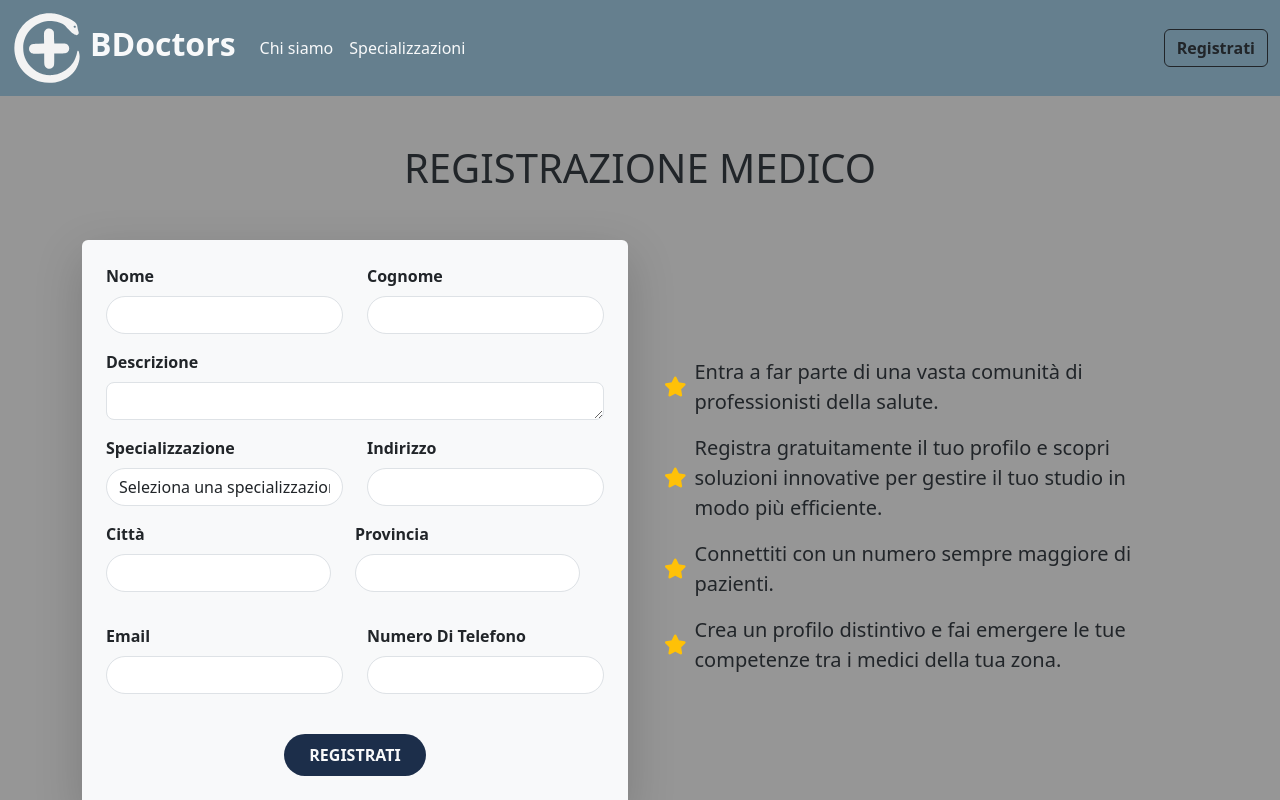
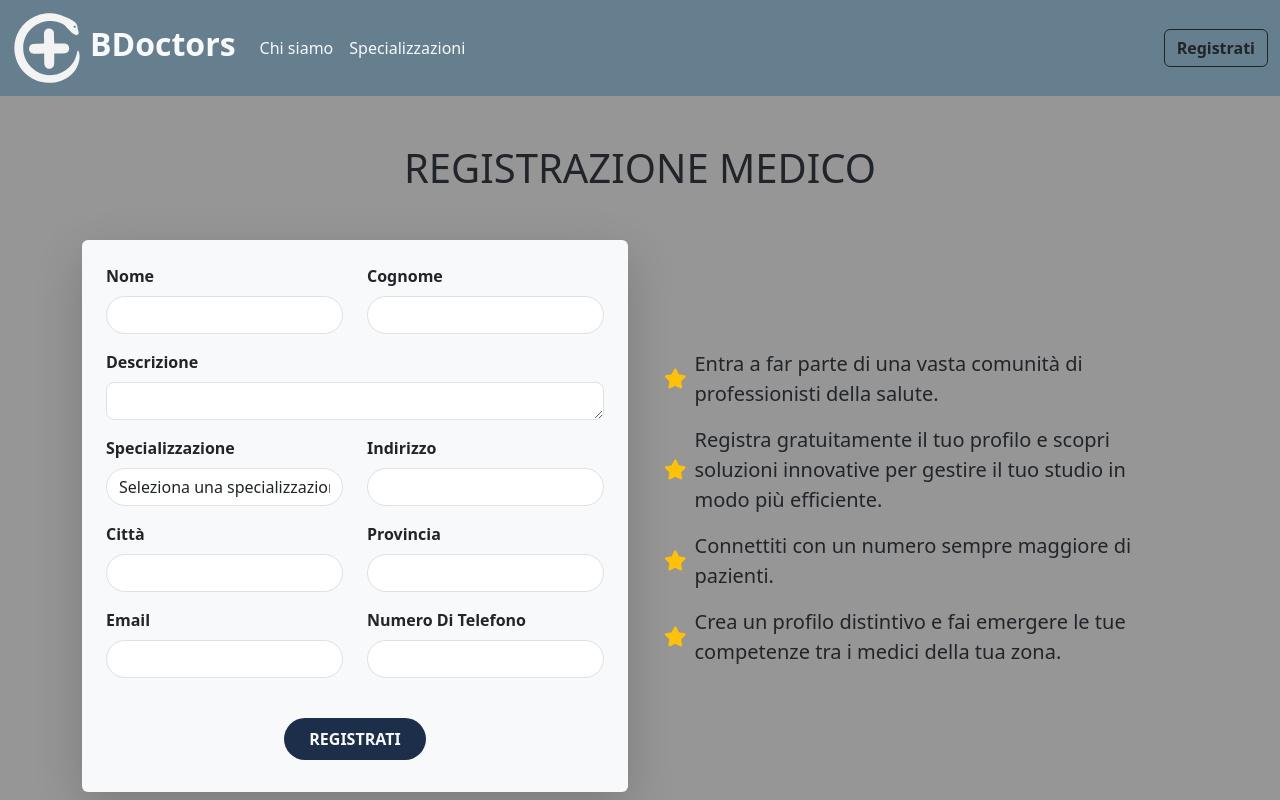
Before and after one commit to DanielaEsposito/doctors-frontend, a React (Vite) app: page /registration in a window 1280 px wide. Shown: the top 800 px of the page. Built offline with nearby package versions, Linux system fonts and the light colour scheme.

Commit message:
fixed form province

```diff
--- a/src/pages/RegistrationPage.jsx
+++ b/src/pages/RegistrationPage.jsx
@@ -174,7 +174,6 @@ const RegistrationForm = () => {
                 />
               </div>
 
-              <div className="row mb-3">
               {/* Città */}
               <div className="col-12 col-md-6 mb-3">
                 <label htmlFor="city" className="form-label fw-bold">
@@ -205,7 +204,6 @@ const RegistrationForm = () => {
                   onChange={handleChange}
                   required
                 />
-                </div>
               </div>
 
               {/* Email */}
```
Lines whose indentation alone changed are shown as unchanged.
